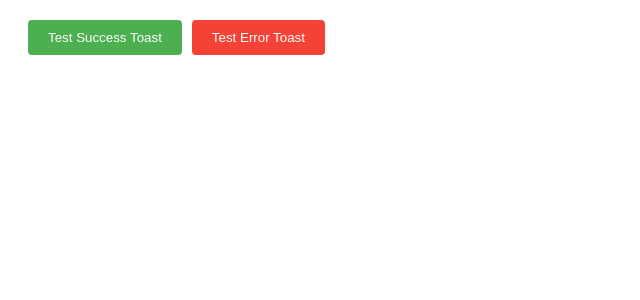
After one commit to Eunice-Foo/SMMTC-Digital-Logbook, a PHP site: page /toast_test.php in a window 1280 px wide. The commit adds this page. Shown: the top 300 px of the page, without its empty margins (0-640 px from the left). Run offline with PHP 8.4, Linux system fonts and the light colour scheme; some libraries are stand-ins or nearby versions.

Commit message:
Done toast style

```diff
--- a/components/toast_notification.php
+++ b/components/toast_notification.php
@@ -6,108 +6,165 @@
 
 function initializeToast() {
     ?>
+    <!-- Flaticon CSS for icons -->
+    <link rel='stylesheet' href='https://cdn-uicons.flaticon.com/uicons-solid-rounded/css/uicons-solid-rounded.css'>
+
     <!-- Toast notification container -->
     <div id="toastContainer" style="display:none;">
         <div id="toast" class="toast">
-            <div class="toast-icon">
-                <svg id="successIcon" class="icon-success" viewBox="0 0 24 24" fill="none" xmlns="http://www.w3.org/2000/svg">
-                    <path d="M9 16.2L4.8 12l-1.4 1.4L9 19 21 7l-1.4-1.4L9 16.2z" fill="currentColor"/>
-                </svg>
-                <svg id="errorIcon" class="icon-error" viewBox="0 0 24 24" fill="none" xmlns="http://www.w3.org/2000/svg">
-                    <path d="M19 6.41L17.59 5 12 10.59 6.41 5 5 6.41 10.59 12 5 17.59 6.41 19 12 13.41 17.59 19 19 17.59 13.41 12 19 6.41z" fill="currentColor"/>
-                </svg>
-            </div>
-            <div class="toast-content">
-                <div id="toastTitle" class="toast-title">Success!</div>
-                <div id="toastMessage" class="toast-message">Your changes have been saved successfully!</div>
+            <div class="toast-left">
+                <div class="toast-icon">
+                    <i id="successIcon" class="fi fi-sr-badge-check icon-success"></i>
+                    <i id="errorIcon" class="fi fi-sr-times-hexagon icon-error"></i>
+                    <i id="warningIcon" class="fi fi-sr-triangle-warning icon-warning"></i>
+                </div>
+                <div class="toast-content">
+                    <div id="toastTitle" class="toast-title">Success!</div>
+                    <div id="toastMessage" class="toast-message">Your changes have been saved successfully!</div>
+                </div>
             </div>
             <button id="toastButton" class="toast-button">Close</button>
         </div>
     </div>
 
     <style>
+    :root {
+        /* Color variables as requested */
+        --toast-success-color: rgb(1, 153, 6);
+        --toast-success-bg: rgb(234, 251, 234);
+        --toast-success-hover: rgb(200, 230, 200);
+        --toast-error-color: #f44336;
+        --toast-error-bg: #ffebee;
+        --toast-error-hover: #ffcdd2;
+        --toast-warning-color: #ff9800;
+        --toast-warning-bg: #fff3e0;
+        --toast-warning-hover: #ffe0b2;
+    }
+
     #toastContainer {
         position: fixed;
         top: 20px;
-        left: 50%;
-        transform: translateX(-50%);
+        right: 20px;
         z-index: 9999;
-        width: 100%;
-        max-width: 500px;
-        padding: 0 15px;
+        width: 30%; /* Fixed width of 30% of the screen */
+        min-width: 300px; /* Minimum width for small screens */
     }
 
     .toast {
         display: flex;
-        align-items: flex-start;
-        padding: 16px;
-        border-radius: 8px;
+        align-items: center;
+        justify-content: space-between; /* Space content from button */
+        padding: 20px;
+        border-radius: 0 8px 8px 0;
         border-left: 4px solid;
         box-shadow: 0 4px 12px rgba(0, 0, 0, 0.1);
         margin-bottom: 16px;
-        animation: slideIn 0.3s ease-out forwards;
+        animation: slideIn 0.5s cubic-bezier(0.25, 0.46, 0.45, 0.94) forwards; /* Changed duration and added easing */
+        width: 100%;
+        box-sizing: border-box;
+    }
+
+    .toast-left {
+        display: flex;
+        align-items: center;
+        flex: 1;
+        min-width: 0; /* Prevent overflow */
     }
 
     .toast.success {
-        background-color: #e8f5e9;
-        border-left-color: #4caf50;
+        background-color: var(--toast-success-bg);
+        border-left-color: var(--toast-success-color);
     }
 
     .toast.error {
-        background-color: #ffebee;
-        border-left-color: #f44336;
+        background-color: var(--toast-error-bg);
+        border-left-color: var(--toast-error-color);
+    }
+
+    .toast.warning {
+        background-color: var(--toast-warning-bg);
+        border-left-color: var(--toast-warning-color);
     }
 
     .toast-icon {
         display: flex;
         align-items: center;
         justify-content: center;
-        width: 24px;
-        height: 24px;
-        margin-right: 12px;
+        margin-right: 16px;
         flex-shrink: 0;
     }
 
-    .toast.success .toast-icon {
-        color: #4caf50;
+    .toast-icon i {
+        font-size: 24px;
     }
 
-    .toast.error .toast-icon {
-        color: #f44336;
+    .toast.success .toast-icon {color: var(--toast-success-color);}
+
+    .toast.error .toast-icon {color: var(--toast-error-color);}
+
+    .toast.warning .toast-icon {color: var(--toast-warning-color);}
+
+    /* Control icon visibility */
+    .toast-icon i {
+        display: none; /* Hide all icons by default */
     }
 
-    .icon-success, .icon-error {
-        width: 24px;
-        height: 24px;
+    .toast.success .icon-success {
+        display: inline-block;
     }
 
-    .toast.success .icon-error,
-    .toast.error .icon-success {
-        display: none;
+    .toast.error .icon-error {
+        display: inline-block;
+    }
+
+    .toast.warning .icon-warning {
+        display: inline-block;
     }
 
     .toast-content {
         flex-grow: 1;
         padding-right: 12px;
+        min-width: 0; /* Prevent text overflow */
+        overflow: hidden; /* Hide overflow text */
     }
 
     .toast-title {
         font-weight: 600;
-        font-size: 18px;
+        font-size: 16px; /* Changed to 16px as requested */
         margin-bottom: 4px;
+        white-space: nowrap;
+        overflow: hidden;
+        text-overflow: ellipsis;
     }
 
     .toast.success .toast-title {
-        color: #2e7d32;
+        color: var(--toast-success-color);
     }
 
     .toast.error .toast-title {
-        color: #c62828;
+        color: var(--toast-error-color);
+    }
+
+    .toast.warning .toast-title {
+        color: var(--toast-warning-color);
     }
 
     .toast-message {
-        color: #555;
-        font-size: 14px;
+        font-size: 16px; /* Changed to 16px as requested */
+        overflow: hidden;
+        text-overflow: ellipsis;
+    }
+
+    .toast.success .toast-message {
+        color: var(--toast-success-color); /* Same color as icon */
+    }
+
+    .toast.error .toast-message {
+        color: var(--toast-error-color); /* Same color as icon */
+    }
+
+    .toast.warning .toast-message {
+        color: var(--toast-warning-color); /* Same color as icon */
     }
 
     .toast-button {
@@ -227,6 +303,11 @@ function initializeToast() {
     function showErrorToast(message, title = 'Error!', buttonText = 'Retry') {
         showToast('error', title, message, buttonText, false);
     }
+
+    // Global function to show warning toast
+    function showWarningToast(message, title = 'Warning!', buttonText = 'Dismiss') {
+        showToast('warning', title, message, buttonText, false);
+    }
     </script>
     <?php
 }
--- /dev/null
+++ b/toast_test.php
@@ -0,0 +1,46 @@
+<?php
+require_once 'components/toast_notification.php';
+?>
+<!DOCTYPE html>
+<html lang="en">
+<head>
+    <meta charset="UTF-8">
+    <meta name="viewport" content="width=device-width, initial-scale=1.0">
+    <title>Toast Test</title>
+    <!-- Include Flaticon CSS -->
+    <link rel='stylesheet' href='https://cdn-uicons.flaticon.com/uicons-solid-rounded/css/uicons-solid-rounded.css'>
+    <style>
+        .test-buttons {
+            margin: 20px;
+            display: flex;
+            gap: 10px;
+        }
+        .btn {
+            padding: 10px 20px;
+            border: none;
+            border-radius: 4px;
+            cursor: pointer;
+        }
+        .btn-success {
+            background-color: #4caf50;
+            color: white;
+        }
+        .btn-error {
+            background-color: #f44336;
+            color: white;
+        }
+    </style>
+</head>
+<body>
+    <?php initializeToast(); ?>
+
+    <div class="test-buttons">
+        <button class="btn btn-success" onclick="showToast('success', 'Success Test', 'This is a success message!', 'Close', false)">
+            Test Success Toast
+        </button>
+        <button class="btn btn-error" onclick="showToast('error', 'Error Test', 'This is an error message!', 'Close', false)">
+            Test Error Toast
+        </button>
+    </div>
+</body>
+</html>
```
Also changed, not shown: other parts of components/toast_notification.php (+36 -17 lines).
